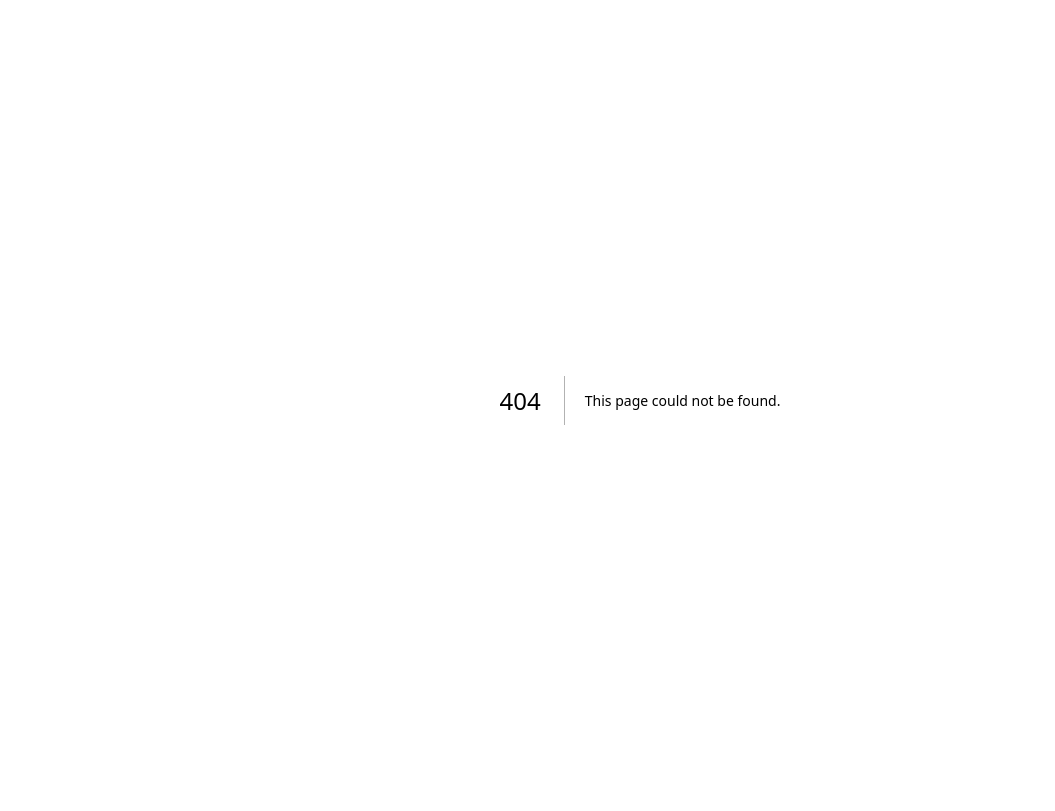
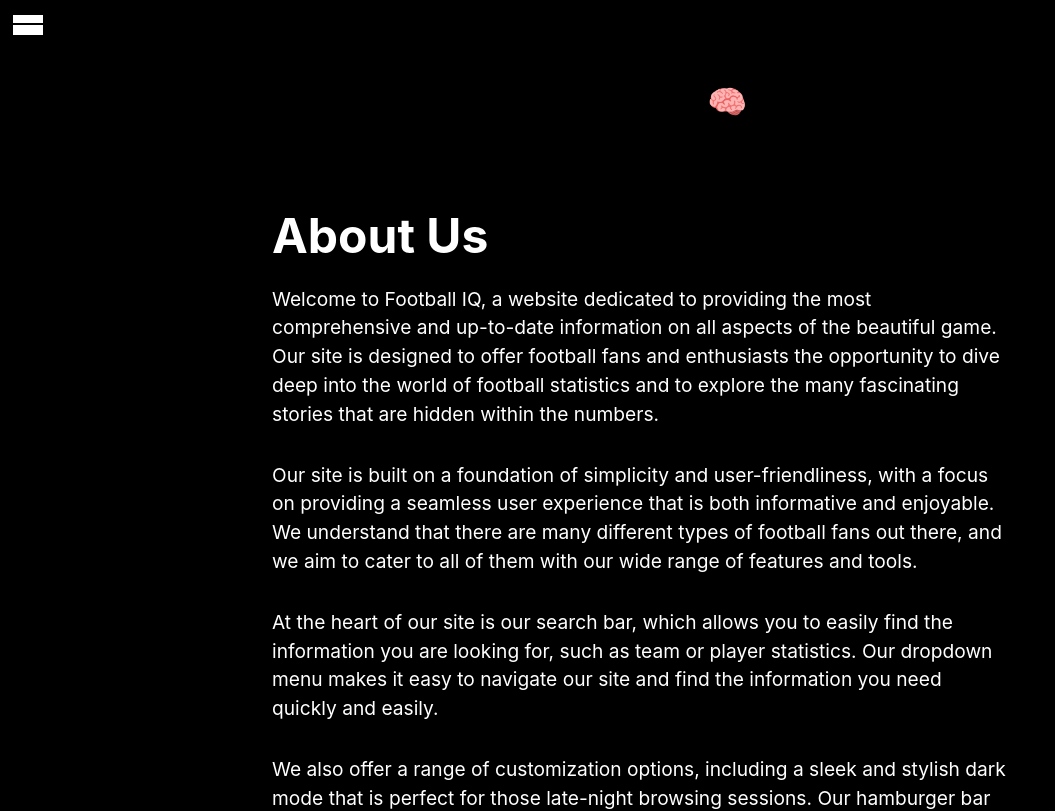
Before and after one commit to Elijah10000/football-iq, a Next.js app: page /About in a window 1280 px wide. Before the commit this address had no page. Shown: the top 811 px of the page, without its empty margins (0-1055 px from the left). Built offline with nearby package versions, Linux system fonts and the light colour scheme.

Commit message:
about-us-page-complete

```diff
--- a/components/hamburgerBar.tsx
+++ b/components/hamburgerBar.tsx
@@ -4,7 +4,6 @@
 import { useGlobalContext } from 'contexts/GlobalContext';
 import React from 'react';
 import { ThemeProvider } from 'styled-components';
-import Link from 'next/link';
 
 interface HamburgerProps {
   isDarkMode?: boolean;
@@ -31,8 +30,9 @@
         <SidePanel isOpen={isOpen}>
           {isOpen && (
             <ul>
+              <li><a href="/">Home</a></li>
               <li><a href="login">Login</a></li>
-              <li><a href="pages\AboutUs.tsx">About Us</a></li>
+              <li><a href="/About">About Us</a></li>
               <li>Transfer News</li>
               <li><DarkMode onToggle={handleToggle} /></li>
             </ul>
--- /dev/null
+++ b/pages/About.tsx
@@ -0,0 +1,47 @@
+import React from 'react';
+import { Container, Title, Text, MainDiv, LogoDiv } from 'styles/about-style';
+import Hamburger from 'components/hamburgerBar'
+import { useGlobalContext } from 'contexts/GlobalContext';
+
+const About: React.FC = () => {
+  const { isDarkMode } = useGlobalContext();
+  return (
+    <MainDiv isDarkMode={isDarkMode}>
+      <Hamburger />
+      <LogoDiv>
+          <div>
+            <h1><a href="/" style={{ color: isDarkMode ? "white" : "black" }}>Football IQ 🧠</a></h1>
+          </div>
+        </LogoDiv>
+      <Container isDarkMode={isDarkMode}>
+        <Title isDarkMode={isDarkMode}>About Us</Title>
+        <Text isDarkMode={isDarkMode}>
+          Welcome to Football IQ, a website dedicated to providing the most comprehensive and up-to-date information on all aspects of the beautiful game. Our site is designed to offer football fans and enthusiasts the opportunity to dive deep into the world of football statistics and to explore the many fascinating stories that are hidden within the numbers.
+        </Text>
+        <Text isDarkMode={isDarkMode}>
+          Our site is built on a foundation of simplicity and user-friendliness, with a focus on providing a seamless user experience that is both informative and enjoyable. We understand that there are many different types of football fans out there, and we aim to cater to all of them with our wide range of features and tools.
+        </Text>
+        <Text isDarkMode={isDarkMode}>
+          At the heart of our site is our search bar, which allows you to easily find the information you are looking for, such as team or player statistics. Our dropdown menu makes it easy to navigate our site and find the information you need quickly and easily.
+        </Text>
+        <Text isDarkMode={isDarkMode}>
+          We also offer a range of customization options, including a sleek and stylish dark mode that is perfect for those late-night browsing sessions. Our hamburger bar provides easy access to all of our extra features and settings, such as a section dedicated to transfer news, making it simple to customize your experience and find the information you need.
+        </Text>
+        <Text isDarkMode={isDarkMode}>
+          One of the key features of our site is the ability to view detailed team and player statistics, with infographics that bring the numbers to life and help you to better understand the numbers. Our comparison feature allows you to compare the statistics of different players, giving you a deeper insight into their strengths and weaknesses.
+        </Text>
+        <Text isDarkMode={isDarkMode}>
+          We understand that football is a social game, and we make it easy to share your favorite stats and stories with friends and fellow fans. Whether you are looking to share a particularly impressive statistic or simply want to discuss the latest transfer news, our site is the perfect place to connect with other football fans from around the world.
+        </Text>
+        <Text isDarkMode={isDarkMode}>
+          At Football IQ, we are committed to providing you with the most comprehensive and accurate information on all aspects of the game. We are constantly updating our site with the latest statistics and news, ensuring that you always have access to the most up-to-date information.
+        </Text>
+        <Text isDarkMode={isDarkMode}>
+          Thank you for visiting Football IQ, and we hope that you enjoy exploring the fascinating world of football statistics with us.
+        </Text>
+      </Container >
+    </MainDiv>
+  );
+};
+
+export default About;
--- a/pages/index.tsx
+++ b/pages/index.tsx
@@ -6,7 +6,7 @@
 import { teamsApi } from 'api/teams'
 import { playersStatisticsApi } from 'api/playersStatistics'
 import { teamStatisticsApi } from 'api/teamStatistics'
-import { Container, PlayersList, Player, LogoDiv, DropdownDiv, PlayerStatsList, TeamCrest, TeamImage, TeamName, PlayerStatsDiv, PlayerPhoto, ChartContainer, PlayerBio, PlayerContainer, PlayerName, TeamStats, Div1, SearchDiv } from 'styles/index'
+import { Container, PlayersList, Player, LogoDiv, DropdownDiv, PlayerStatsList, TeamCrest, TeamImage, TeamName, PlayerStatsDiv, PlayerPhoto, ChartContainer, PlayerBio, PlayerContainer, PlayerName, TeamStats, Div1 } from 'styles/index'
 import { useState, useEffect } from 'react'
 import { useGlobalContext } from 'contexts/GlobalContext';
 import type { Team } from 'api/teams';
--- /dev/null
+++ b/styles/about-style.tsx
@@ -0,0 +1,63 @@
+import styled, { keyframes } from 'styled-components';
+
+const fadeIn = keyframes`
+  from {
+    opacity: 0;
+  }
+  to {
+    opacity: 1;
+  }
+`;
+
+export const MainDiv = styled.div<{ isDarkMode?: boolean }>`
+  ${({ isDarkMode }) => isDarkMode && 'background-color: black;'};
+  overflow: hidden;
+`;
+
+export const Container = styled.div<{ isDarkMode?: boolean }>`
+  ${({ isDarkMode }) => isDarkMode && 'background-color: black;'};
+  max-width: 800px;
+  margin: 0 auto;
+  padding: 2rem;
+  box-shadow: 0 2px 4px rgba(0, 0, 0, 0.1);
+  border-radius: 10px;
+  animation: ${fadeIn} 0.5s ease-in-out;
+`;
+
+export const Title = styled.h1<{ isDarkMode?: boolean }>`
+  ${({ isDarkMode }) => isDarkMode && 'color: white;'};
+  font-size: 3rem;
+  margin-bottom: 1rem;
+
+  &:hover {
+    opacity: 0.7;
+  }
+
+  animation: ${fadeIn} 0.5s ease-in-out;
+`;
+
+export const Text = styled.p<{ isDarkMode?: boolean }>`
+  ${({ isDarkMode }) => isDarkMode && 'color: white;'};
+  font-size: 1.2rem;
+  line-height: 1.5;
+  margin-bottom: 2rem;
+
+  &:hover {
+    opacity: 0.7;
+  }
+
+  animation: ${fadeIn} 0.5s ease-in-out;
+`;
+
+export const LogoDiv = styled.div<{ isDarkMode?: boolean }>`
+  ${({ isDarkMode }) => isDarkMode && 'background-color: black;'};
+  margin: auto;
+  display: flex;
+  justify-content: center;
+  margin-top: 2%;
+  animation: ${fadeIn} 0.5s ease-in-out;
+
+  &:hover {
+    opacity: 0.7;
+  }
+`;
```
Also changed, not shown: pages/AboutUs.tsx (deleted, +0 -33 lines).
